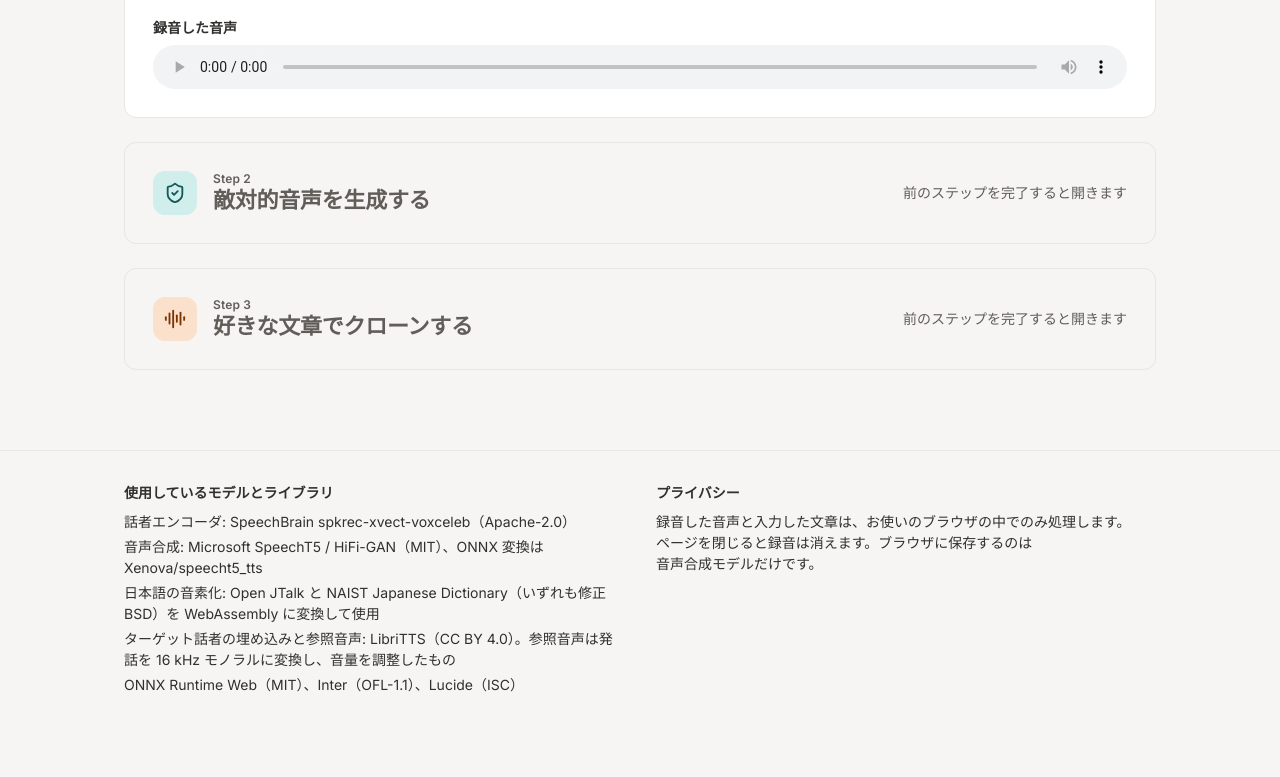
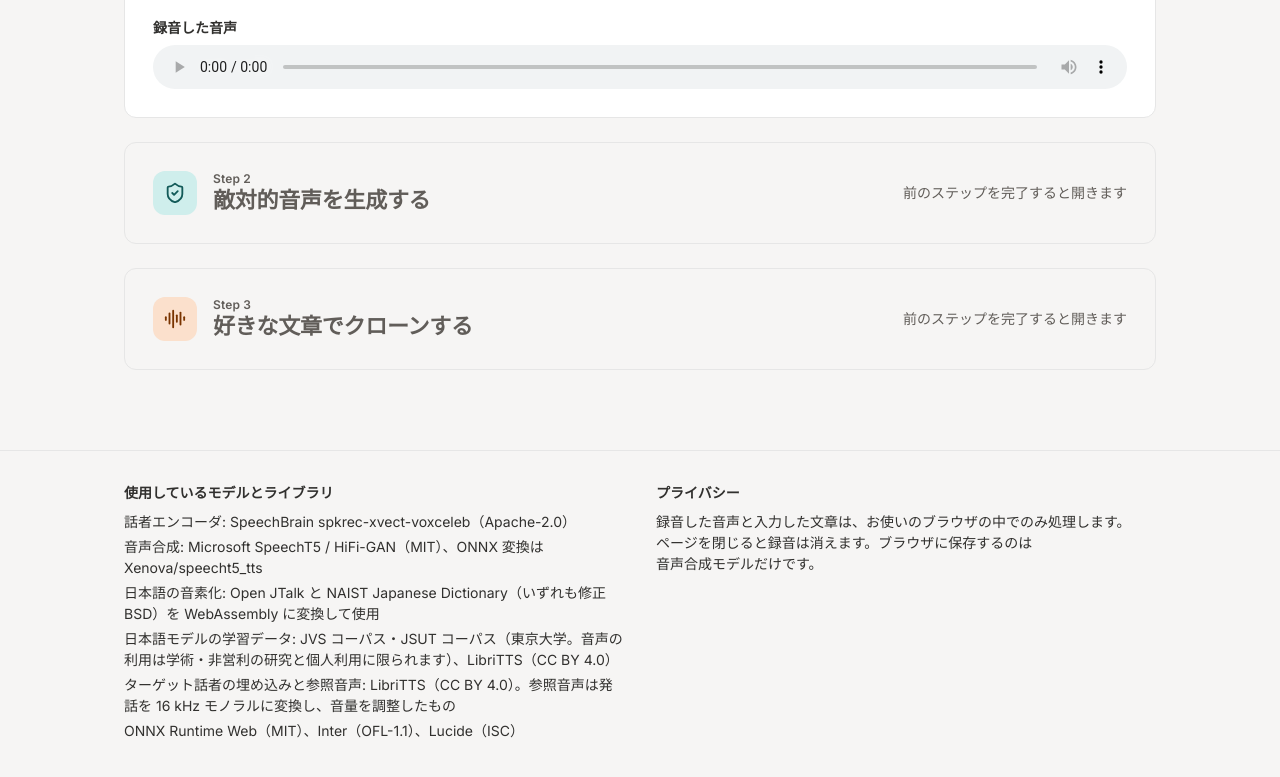
Before and after one commit to kknakam/Voice-privacy-protection-demo, a plain HTML site: page index.html in a window 1280 px wide. Shown: the part 1134-1911 px from the top of the page. Before the commit the page ends 1877 px from the top, so only its background shows below. Drawn offline with Linux system fonts and the light colour scheme.

Commit message:
日本語モデルの説明と、学習データのクレジットを追加
- README: 日本語のクローンの節 (入力、モデル、学習データ、評価)、構成、制限、クレジットを追加する
- index.html: フッターに、日本語モデルの学習データ (JVS、JSUT、LibriTTS) と、利用条件を追加する

Co-Authored-By: Claude Sonnet 5.5 <noreply@anthropic.com>

```diff
--- a/index.html
+++ b/index.html
@@ -209,6 +209,7 @@
           <li>話者エンコーダ: SpeechBrain spkrec-xvect-voxceleb（Apache-2.0）</li>
           <li>音声合成: Microsoft SpeechT5 / HiFi-GAN（MIT）、ONNX 変換は Xenova/speecht5_tts</li>
           <li>日本語の音素化: Open JTalk と NAIST Japanese Dictionary（いずれも修正 BSD）を WebAssembly に変換して使用</li>
+          <li>日本語モデルの学習データ: JVS コーパス・JSUT コーパス（東京大学。音声の利用は学術・非営利の研究と個人利用に限られます）、LibriTTS（CC BY 4.0）</li>
           <li>ターゲット話者の埋め込みと参照音声: LibriTTS（CC BY 4.0）。参照音声は発話を 16 kHz モノラルに変換し、音量を調整したもの</li>
           <li>ONNX Runtime Web（MIT）、Inter（OFL-1.1）、Lucide（ISC）</li>
         </ul>
```
Also changed, not shown: README.md.
